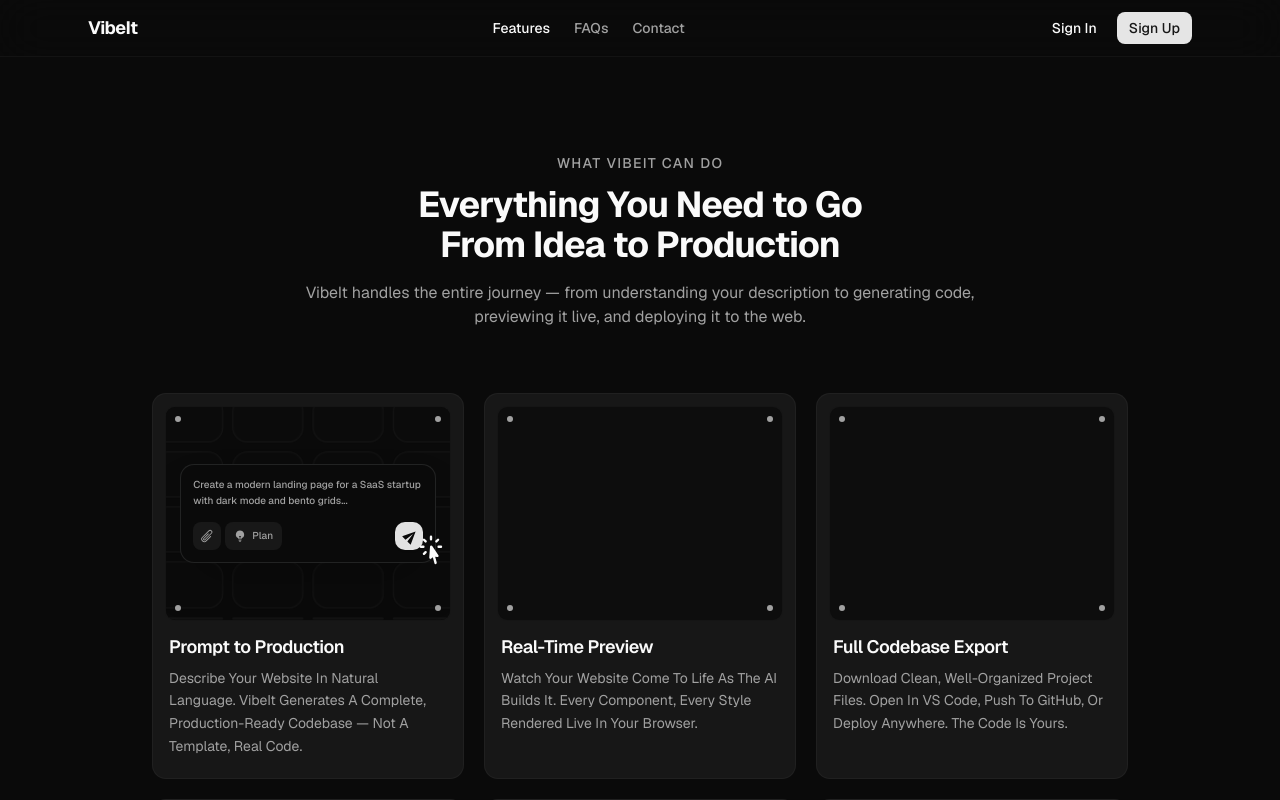
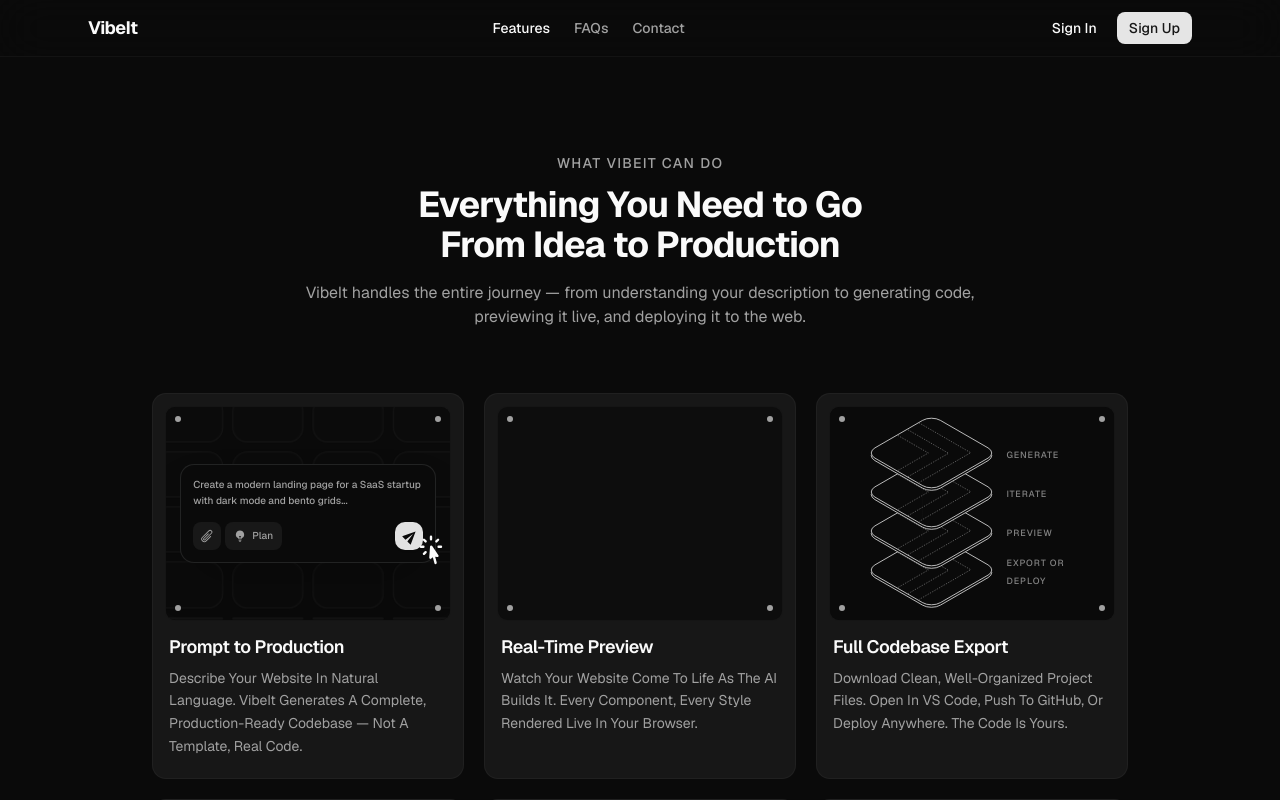
Before and after one commit to AVCodz/vibeit, a Next.js app: page /features in a window 1280 px wide. Shown: the top 800 px of the page. Built offline with nearby package versions, Linux system fonts and the light colour scheme.

Commit message:
feat: add GSAP dependencies and implement new visual components for features page

```diff
--- a/package.json
+++ b/package.json
@@ -9,8 +9,10 @@
     "lint": "eslint"
   },
   "dependencies": {
+    "@gsap/react": "^2.1.2",
     "class-variance-authority": "^0.7.1",
     "clsx": "^2.1.1",
+    "gsap": "^3.14.2",
     "lucide-react": "^0.570.0",
     "next": "16.1.6",
     "radix-ui": "^1.4.3",
--- a/src/app/features/page.tsx
+++ b/src/app/features/page.tsx
@@ -8,6 +8,7 @@
 } from "react-icons/si";
 import { HiPaperClip, HiLightBulb, HiMiniCursorArrowRays } from "react-icons/hi2";
 import { IoMdSend } from "react-icons/io";
+import Svg2 from "@/components/pixel-perfect/svg-2";
 import Image from "next/image";
 import type { Metadata } from "next";
 
@@ -33,6 +34,7 @@
     title: "Full Codebase Export",
     description:
       "Download Clean, Well-Organized Project Files. Open In VS Code, Push To GitHub, Or Deploy Anywhere. The Code Is Yours.",
+    visual: "workflow",
   },
   {
     title: "Iterative Refinement",
@@ -49,6 +51,7 @@
     title: "One-Click Deploy",
     description:
       "Go From Idea To Live Website In Minutes. Deploy Directly To Vercel, Netlify, Or Download The Project To Host Anywhere.",
+    visual: "deploy",
   },
 ];
 
@@ -60,6 +63,30 @@
       <GoDotFill className="absolute z-10 bottom-1.5 left-1.5 size-3 text-muted-foreground" />
       <GoDotFill className="absolute z-10 bottom-1.5 right-1.5 size-3 text-muted-foreground" />
     </>
+  );
+}
+
+function WorkflowVisual() {
+  const steps = ["Generate", "Iterate", "Preview", "Export or Deploy"];
+
+  return (
+    <div className="relative flex h-full w-full flex-col items-center justify-center overflow-hidden bg-background py-8">
+      <div className="flex flex-col gap-[-20px] scale-75 ">
+        {steps.map((step, i) => (
+          <div key={step} className="relative flex items-center gap-3 justify-start" style={{ marginTop: i === 0 ? 0 : "-60px", zIndex: steps.length - i }}>
+            <Svg2 className="h-28 shrink-0 w-44" />
+            <div className="">
+              <span className="text-xs font-medium uppercase tracking-widest text-muted-foreground/80 hover:text-foreground transition-colors">
+                {step}
+              </span>
+            </div>
+          </div>
+        ))}
+      </div>
+
+      {/* Connecting Line */}
+      <div className="absolute left-1/2 top-10 bottom-10 w-px bg-gradient-to-b from-transparent via-border/50 to-transparent -translate-x-[50px] opacity-30" />
+    </div>
   );
 }
 
@@ -105,6 +132,30 @@
         {/* Cursor Icon */}
         <div className="absolute bottom-3 right-1 translate-x-1/2 translate-y-1/2 ">
              <HiMiniCursorArrowRays className="size-8 text-foreground" />
+        </div>
+      </div>
+    </div>
+  );
+}
+
+function DeployVisual() {
+  return (
+    <div className="relative flex h-full w-full items-end justify-start overflow-hidden ">
+      {/* Outer box — lightish grey, cropped into the bottom-right corner */}
+      <div className="relative h-[75%] w-[85%] rounded-tr-xl bg-muted/30 border-t border-r border-border/40 p-2 pl-0 pb-0">
+        {/* Inner box — darker grey */}
+        <div className="relative h-full w-full rounded-tr-lg bg-neutral-950/10 border-t border-r border-border/30">
+          {/* Buttons row — top-right corner of inner box */}
+          <div className="absolute top-3 right-3 flex items-center gap-1.5">
+            <div className="flex h-9 items-center rounded-md border border-border/50 bg-muted/60 px-5 text-md font-medium text-muted-foreground">
+              Export
+            </div>
+            <div className="relative flex h-9 items-center rounded-md bg-foreground px-5 text-md font-medium text-background">
+              Deploy
+              {/* Cursor icon */}
+              <HiMiniCursorArrowRays className="absolute -bottom-4 -right-3 size-7 text-foreground" />
+            </div>
+          </div>
         </div>
       </div>
     </div>
@@ -212,6 +263,8 @@
               <div className="absolute inset-0 rounded-lg bg-background/40">
                 {feature.visual === "tech-stack" && <TechStackVisual />}
                 {feature.visual === "prompt" && <PromptVisual />}
+                {feature.visual === "workflow" && <WorkflowVisual />}
+                {feature.visual === "deploy" && <DeployVisual />}
               </div>
             </div>
 
--- /dev/null
+++ b/src/components/pixel-perfect/svg-2.tsx
@@ -0,0 +1,97 @@
+const Svg2 = ({ className }: { className?: string }) => {
+  return (
+    <svg
+      width="200"
+      height="120"
+      viewBox="0 0 200 120"
+      fill="none"
+      xmlns="http://www.w3.org/2000/svg"
+      className={className}
+    >
+      <rect
+        y="0.5"
+        width="114.47"
+        height="114.47"
+        rx="15.5"
+        transform="matrix(0.866025 0.5 -0.866025 0.5 100.433 4.03613)"
+        className="fill-background"
+      />
+      <rect
+        y="0.5"
+        width="114.47"
+        height="114.47"
+        rx="15.5"
+        transform="matrix(0.866025 0.5 -0.866025 0.5 100.433 4.03613)"
+        className="fill-background"
+      />
+      <rect
+        y="0.5"
+        width="114.47"
+        height="114.47"
+        rx="15.5"
+        transform="matrix(0.866025 0.5 -0.866025 0.5 100.433 4.03613)"
+        className="fill-background"
+      />
+      <rect
+        y="0.5"
+        width="114.47"
+        height="114.47"
+        rx="15.5"
+        transform="matrix(0.866025 0.5 -0.866025 0.5 100.433 4.03613)"
+        className="stroke-foreground"
+      />
+      <rect
+        y="0.5"
+        width="114.47"
+        height="114.47"
+        rx="15.5"
+        transform="matrix(0.866025 0.5 -0.866025 0.5 100.433 0.25)"
+        className="fill-background"
+      />
+      <rect
+        y="0.5"
+        width="114.47"
+        height="114.47"
+        rx="15.5"
+        transform="matrix(0.866025 0.5 -0.866025 0.5 100.433 0.25)"
+        className="fill-background"
+      />
+      <rect
+        y="0.5"
+        width="114.47"
+        height="114.47"
+        rx="15.5"
+        transform="matrix(0.866025 0.5 -0.866025 0.5 100.433 0.25)"
+        className="fill-background"
+      />
+      <rect
+        y="0.5"
+        width="114.47"
+        height="114.47"
+        rx="15.5"
+        transform="matrix(0.866025 0.5 -0.866025 0.5 100.433 0.25)"
+        className="stroke-foreground"
+      />
+      <path
+        d="M80.9013 11.9614L159.4 57.2825L81.1859 102.439"
+        className="stroke-muted-foreground"
+        strokeWidth="0.8"
+        strokeDasharray="2 2"
+      />
+      <path
+        d="M64.4345 22.697L125.866 58.1647L64.1193 93.8144"
+        className="stroke-muted-foreground"
+        strokeWidth="0.8"
+        strokeDasharray="2 2"
+      />
+      <path
+        d="M48.9248 31.0275L95.165 57.7243L48.6875 84.5581"
+        className="stroke-muted-foreground"
+        strokeWidth="0.8"
+        strokeDasharray="2 2"
+      />
+    </svg>
+  );
+};
+
+export default Svg2;
```
Also changed, not shown: 1 other file (tests, documents, lock files or other folders).
